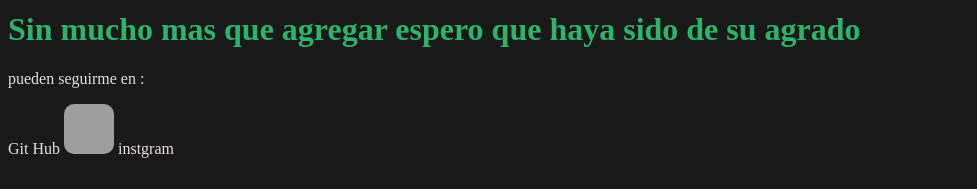
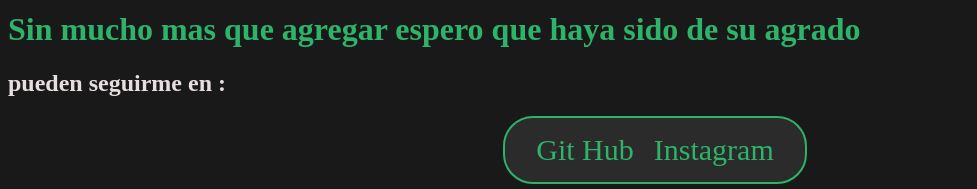
Before and after one commit to jorgearias2404/TESTFILE, a plain HTML site: page index.html in a window 1280 px wide. Shown: the part 1022-1211 px from the top of the page, without its empty margins (0-977 px from the left). Before the commit the page ends 1188 px from the top, so only its background shows below. Drawn offline with Linux system fonts and the light colour scheme; grey boxes are pictures that could not be loaded.

Commit message:
Commit Numero -6: FINAL

```diff
--- a/index.html
+++ b/index.html
@@ -30,6 +30,7 @@
  width: 50px;
   height: 50px;
   border-radius: 10px;
+  margin-right: 40px;
 }
  .container
  {
@@ -73,6 +74,28 @@
  {
     border-radius: 30px;
  }
+ .links{
+    display: flex;
+    padding: 15px;
+  margin-left: 30px;
+  justify-content: center;
+  align-items: center;
+  background-color: rgb(44, 43, 43);
+  border: 2px solid #2DB46A;
+  width: 270px;
+  height: auto;
+  border-radius: 30px;
+
+
+
+ }
+ .item
+ {
+    margin-left:10px ;
+    margin-right:10px ;
+    color:rgb(45, 180, 106);
+    font-size: 30px;
+ }
 
  .center
  {
@@ -105,7 +128,14 @@
         color:inherit;
         text-decoration: none;
     }
+    a:hover{
+
+        color:rgb(132, 255, 187);
+        border-radius: 20px;
+    }
     span{
+  font-size: 25px;
+  color:rgb(45, 180, 106);
 
     }
 
@@ -174,20 +204,18 @@
 
    <footer>
     <h1 class="SUB_TITTLE">Sin mucho mas que agregar espero que haya sido de su agrado</h1>
-    <p>pueden seguirme en :</p>
-    <span>
-        <a href="">Git Hub</a>
-     </span>
+    <h2>pueden seguirme en :</h2>
+    <div class="center">
+        <div class="links">
 
-     <span>
-        <img src="https://marketizados.com/wp-content/uploads/2023/11/765900ba9-article-200807-github-gitguardbody-text.jpg"class="imagenTitulo" alt="git hub">
-    </span>
+                <a href="https://github.com/jorgearias2404" class="item">Git Hub</a>
 
-    <span>
-        <a href="">instgram</a>
-     </span>
-     <span>
-       <img src="" alt="">
-     </span>
-   </footer>
+                <a href="https://www.instagram.com/jorgo_x/" class="item">Instagram</a>
+
+        </div>
+    </div>
+
+
+
+    </footer>
 </html>
```
